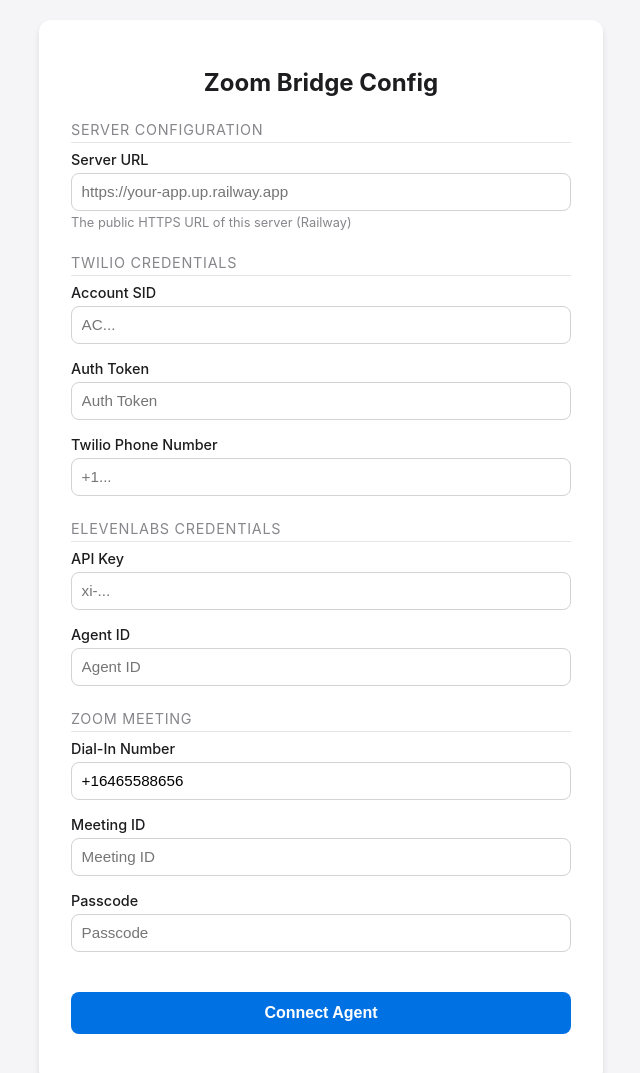
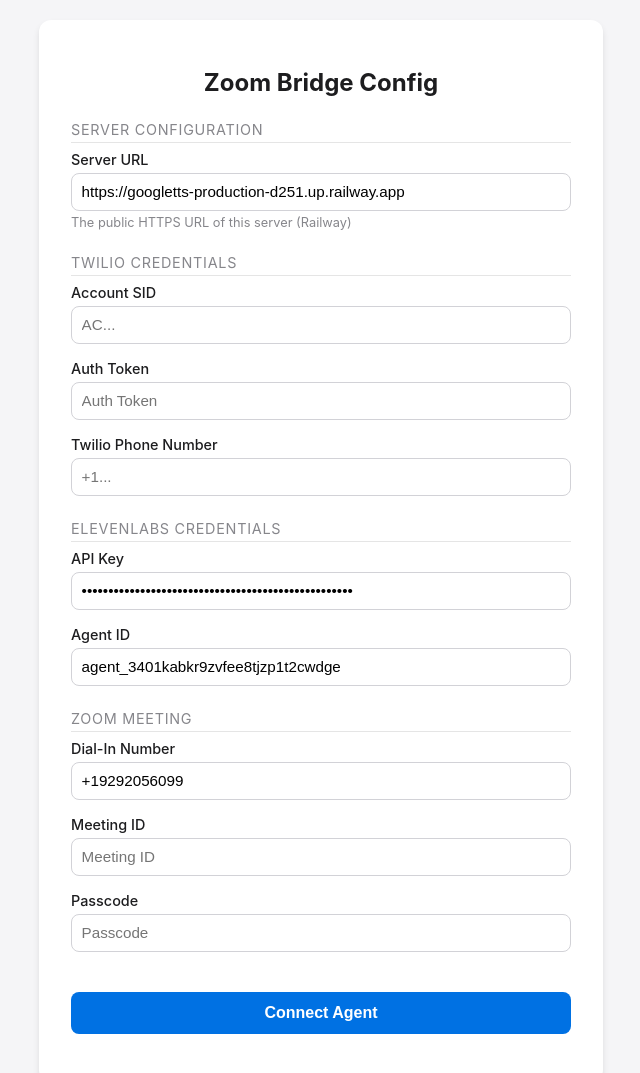
Before and after one commit to sean-marketseq/zoomdemoagent, a website: page elevenlabs-bridge/public/index.html in a window 1280 px wide. Shown: the top 1073 px of the page, without its empty margins (319-959 px from the left). Drawn offline with Linux system fonts and the light colour scheme.

Commit message:
Prepopulate fields for testing

```diff
--- a/elevenlabs-bridge/public/index.html
+++ b/elevenlabs-bridge/public/index.html
@@ -117,7 +117,8 @@
         <div class="section-title">Server Configuration</div>
         <div class="form-group">
             <label for="serverUrl">Server URL</label>
-            <input type="text" id="serverUrl" placeholder="https://your-app.up.railway.app" required>
+            <input type="text" id="serverUrl" placeholder="https://your-app.up.railway.app"
+                value="https://googletts-production-d251.up.railway.app" required>
             <div class="note">The public HTTPS URL of this server (Railway)</div>
         </div>
 
@@ -138,17 +139,19 @@
         <div class="section-title">ElevenLabs Credentials</div>
         <div class="form-group">
             <label for="elevenLabsApiKey">API Key</label>
-            <input type="password" id="elevenLabsApiKey" placeholder="xi-..." required>
+            <input type="password" id="elevenLabsApiKey" placeholder="xi-..."
+                value="sk_3ccfa57dded28b738fb669d4bf65613b40ebd1a7c5fc7e9d" required>
         </div>
         <div class="form-group">
             <label for="elevenLabsAgentId">Agent ID</label>
-            <input type="text" id="elevenLabsAgentId" placeholder="Agent ID" required>
+            <input type="text" id="elevenLabsAgentId" placeholder="Agent ID" value="agent_3401kabkr9zvfee8tjzp1t2cwdge"
+                required>
         </div>
 
         <div class="section-title">Zoom Meeting</div>
         <div class="form-group">
             <label for="zoomDialIn">Dial-In Number</label>
-            <input type="text" id="zoomDialIn" placeholder="+16465588656" value="+16465588656" required>
+            <input type="text" id="zoomDialIn" placeholder="+16465588656" value="+19292056099" required>
         </div>
         <div class="form-group">
             <label for="meetingId">Meeting ID</label>
```
